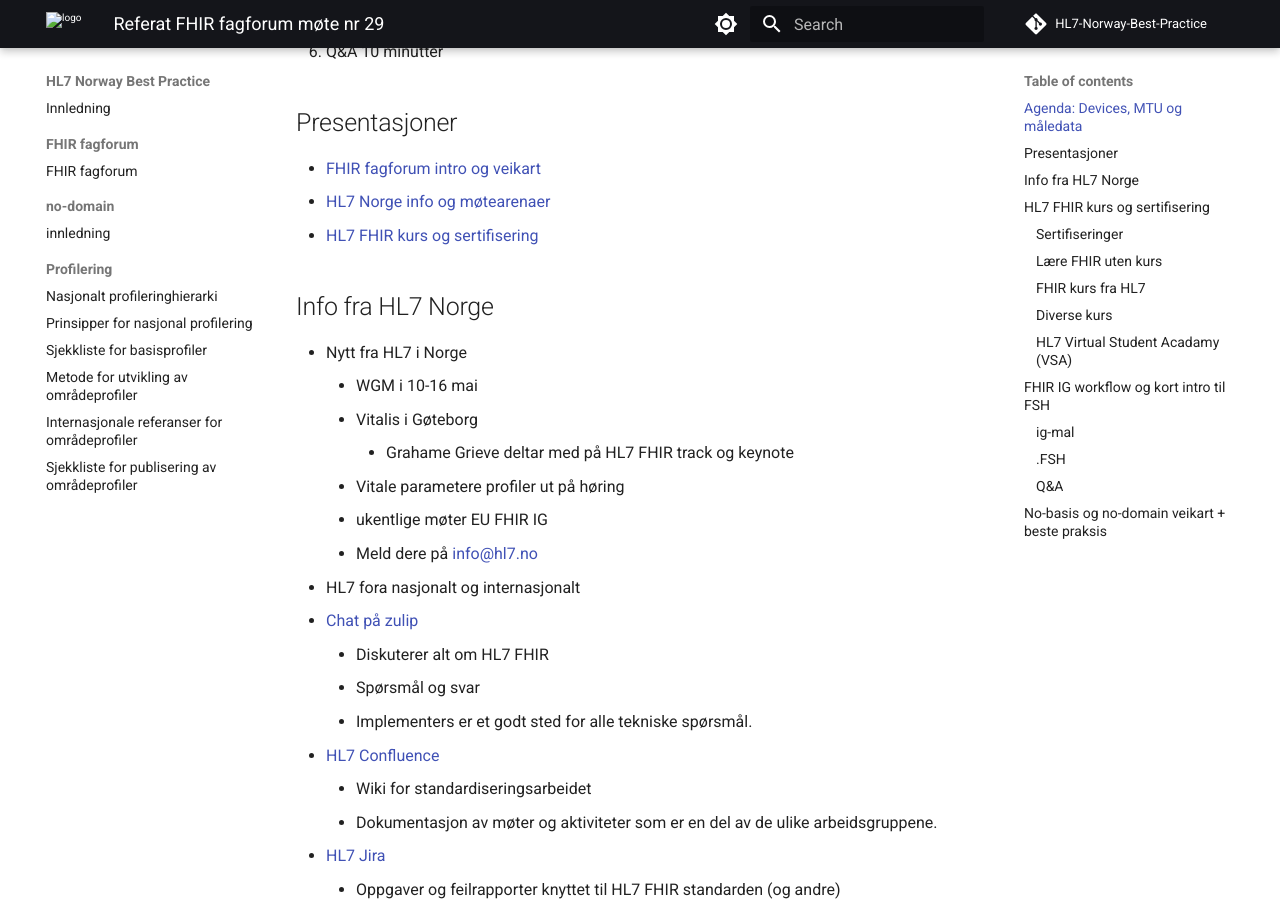
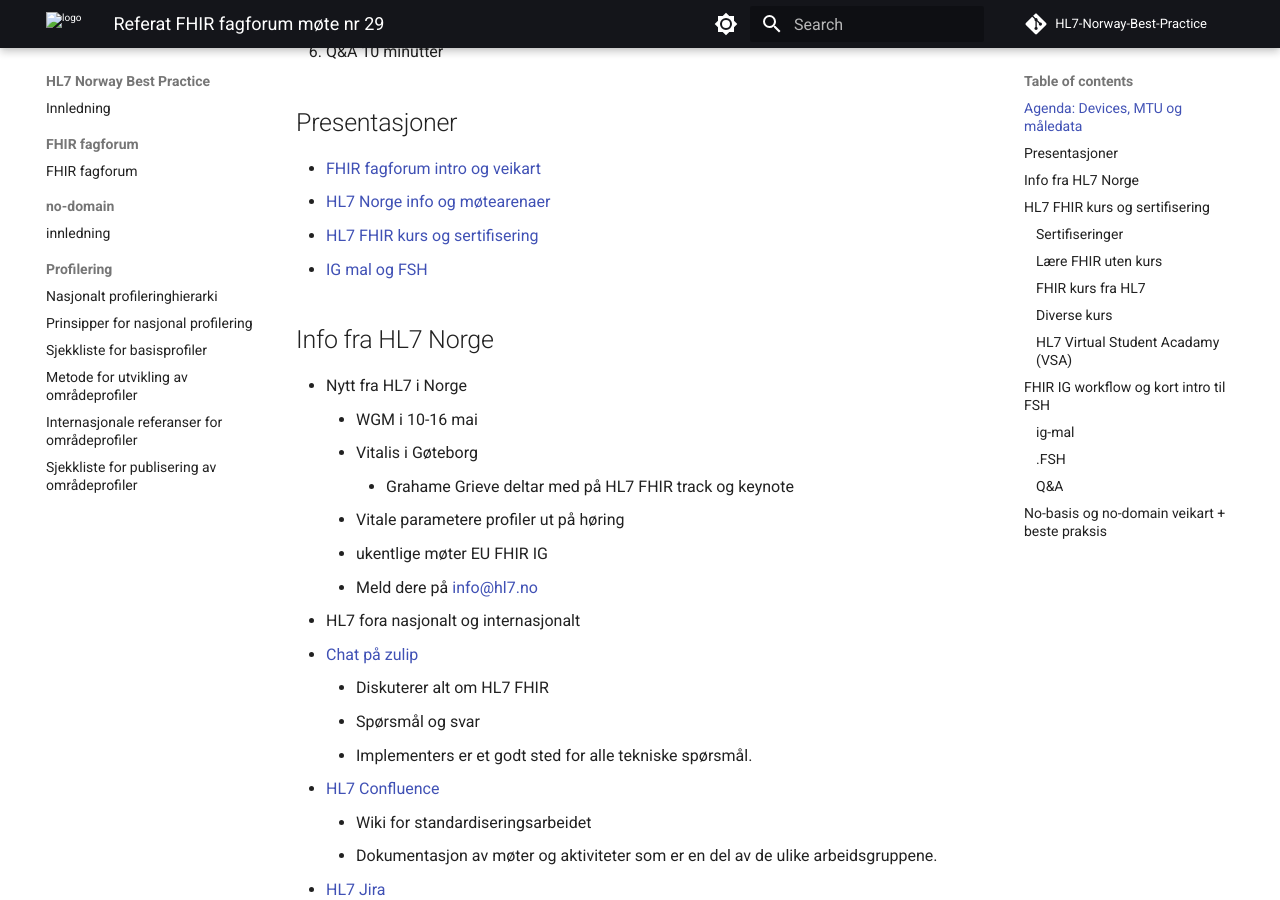
Before and after one commit to HL7Norway/best-practice, an MkDocs documentation site: the page built from docs/FHIR-faglig-forum/_referat/2025-04-02-referat.md, in a window 1280 px wide and 900 px high, scrolled down 585 px. Built offline with MkDocs 1.6.1 and Material for MkDocs 9.7.7, drawn with Linux system fonts in a browser that asks for light colours; comment, search, counter and statistics services are not loaded.

Commit message:
Siste presentasjon i referat FFF 29

```diff
--- a/docs/FHIR-faglig-forum/_referat/2025-04-02-referat.md
+++ b/docs/FHIR-faglig-forum/_referat/2025-04-02-referat.md
@@ -28,7 +28,7 @@
 * [FHIR fagforum intro og veikart](../docs/FHIR-faglig-forum/presentasjon/2025-04-02-FHIR-fagforum-29.pdf)
 * [HL7 Norge info og møtearenaer](../docs/FHIR-faglig-forum/presentasjon/2025-04-02-HL7-Norge-arena.pdf)
 * [HL7 FHIR kurs og sertifisering](../docs/FHIR-faglig-forum/presentasjon/2025-04-02_FHIR-kurs-sertifisering.pptx)
-
+* [IG mal og FSH](../docs/FHIR-faglig-forum/2025-04-02-FFF-IG-MAL-Espen.pdf)
 
 ## Info fra HL7 Norge
 
```
